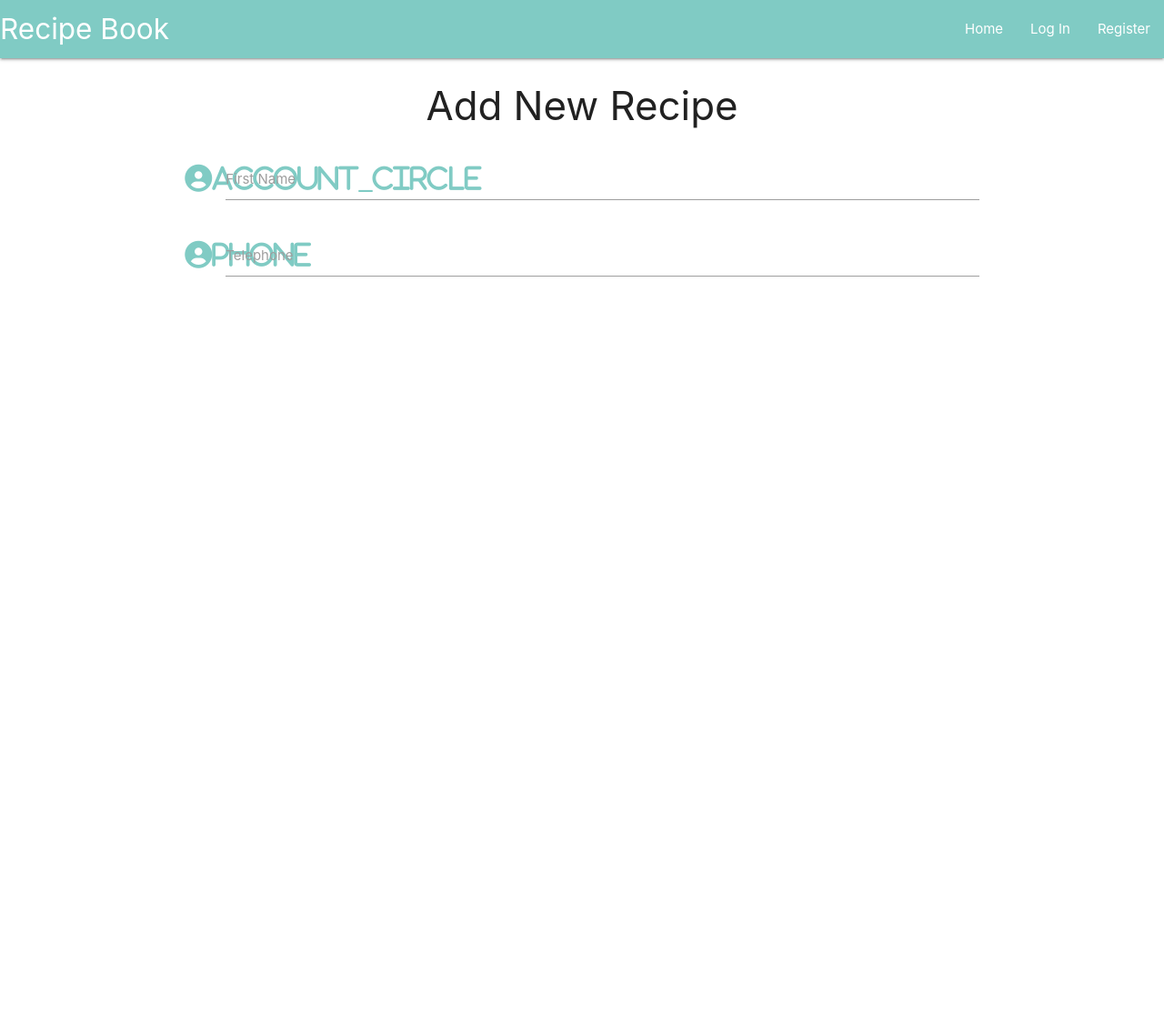
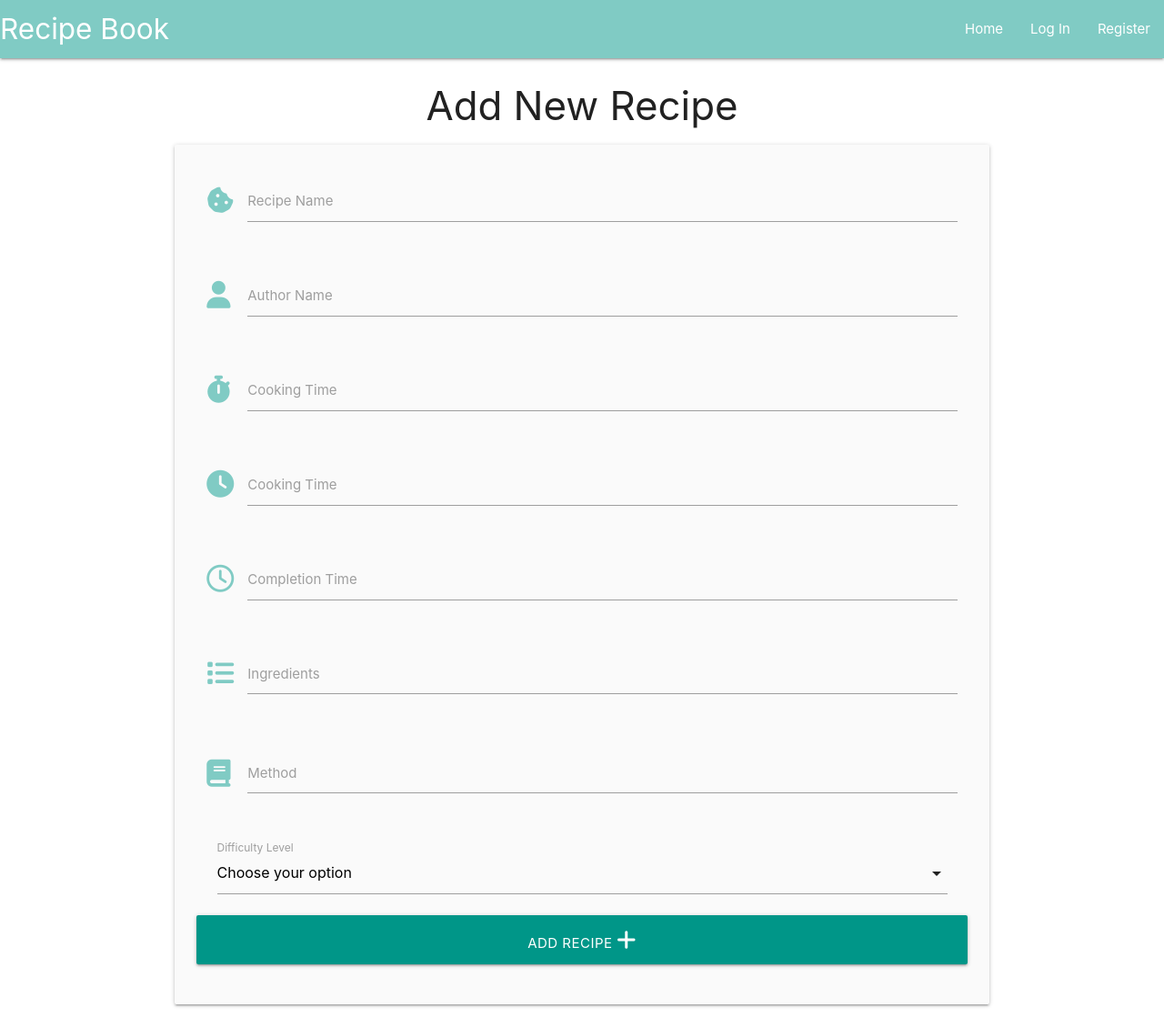
Before and after one commit to Jenkimdev/recipe-book, a Flask app: page /add_recipe in a window 1280 px wide. Shown: the whole page at 91% size. Before the commit the page ends 304 px from the top, so only its background shows below. Run offline with Flask 3, Linux system fonts and the light colour scheme; some libraries are stand-ins or nearby versions.

Commit message:
Add recipe addition form, to allow users to add new recipes

```diff
--- a/static/js/script.js
+++ b/static/js/script.js
@@ -1,7 +1,11 @@
 $(document).ready(function(){
     $(".sidenav").sidenav();
-  });
+});
 
-  $(document).ready(function(){
-    $('.collapsible').collapsible();
-  });
+$(document).ready(function(){
+  $('.collapsible').collapsible();
+});
+
+$(document).ready(function(){
+  $('select').formSelect();
+});
--- a/templates/add_recipe.html
+++ b/templates/add_recipe.html
@@ -3,20 +3,81 @@
 
     <h3 class="center-align">Add New Recipe</h3>
 
-    <div class="row">
+    <div class="row card-panel grey lighten-5">
         <form action="" method="POST" class="col s12">
-          <div class="row">
-            <div class="input-field col s12">
-              <i class="fas fa-user-circle prefix teal-text text-lighten-3">account_circle</i>
-              <input id="icon_prefix" type="text" class="validate">
-              <label for="icon_prefix">First Name</label>
+
+            <div class="row">
+                <div class="input-field col s12">
+                    <i class="fa-solid fa-cookie-bite prefix teal-text text-lighten-3"></i>
+                    <input name="recipe_name" minlength="8" maxlength="50" pattern="[0-9a-zA-Z]" required id="recipe_name" type="text" class="validate">
+                    <label for="recipe_name">Recipe Name</label>
+                </div>
             </div>
-            <div class="input-field col s12">
-              <i class="fas fa-user-circle prefix teal-text text-lighten-3">phone</i>
-              <input id="icon_telephone" type="tel" class="validate">
-              <label for="icon_telephone">Telephone</label>
+
+            <div class="row">
+                <div class="input-field col s12">
+                    <i class="fa-solid fa-user prefix teal-text text-lighten-3"></i>
+                    <input name="author_name" minlength="8" maxlength="50" pattern="[0-9a-zA-Z]" required id="author_name" type="text" class="validate">
+                    <label for="author_name">Author Name</label>
+                </div>
             </div>
-          </div>
+
+            <div class="row">
+                <div class="input-field col s12">
+                    <i class="fa-solid fa-stopwatch prefix teal-text text-lighten-3"></i>
+                    <input name="prep_time" name="prep_time" minlength="1" maxlength="3" pattern="[0-9]" required id="prep_time" type="text" class="validate">
+                    <label for="prep_time">Cooking Time</label>
+                </div>
+            </div>
+
+            <div class="row">
+                <div class="input-field col s12">
+                    <i class="fa-solid fa-clock prefix teal-text text-lighten-3"></i>
+                    <input name="cook_time" name="cook_time" minlength="1" maxlength="3" pattern="[0-9]" required id="cook_time" type="text" class="validate">
+                    <label for="cook_time">Cooking Time</label>
+                </div>
+            </div>
+
+            <div class="row">
+                <div class="input-field col s12">
+                    <i class="fa-regular fa-clock prefix teal-text text-lighten-3"></i>
+                    <input name="completion_time" name="completion_time" minlength="1" maxlength="3" pattern="[0-9]" required id="completion_time" type="text" class="validate">
+                    <label for="completion_time">Completion Time</label>
+                </div>
+            </div>
+
+            <div class="row">
+                <div class="input-field col s12">
+                    <i class="fa-solid fa-list prefix teal-text text-lighten-3"></i>
+                    <textarea id="ingredients" required name="ingredients" class="materialize-textarea"></textarea>
+                    <label for="ingredients">Ingredients</label>
+                </div>
+            </div>
+
+            <div class="row">
+                <div class="input-field col s12">
+                    <i class="fa-solid fa-book prefix teal-text text-lighten-3"></i>
+                    <textarea id="method" name="method" required class="materialize-textarea"></textarea>
+                    <label for="method">Method</label>
+                </div>
+            </div>
+
+            <div name="diff_level" id="diff_level" required class="input-field col s12">
+                <select>
+                    <option value="" disabled selected>Choose your option</option>
+                    <option value="1">Easy</option>
+                    <option value="2">Medium</option>
+                    <option value="3">Difficult</option>
+                </select>
+              <label for="diff_level">Difficulty Level</label>
+            </div>
+
+            <div class="row">
+                <button class="col s12 btn-large teal text-shadow" type="submit">
+                  Add Recipe <i class="fa-solid fa-plus"></i>
+                </button>
+            </div>
+
         </form>
       </div>
 
```
Also changed, not shown: templates/recipes.html (+6 -3 lines).
